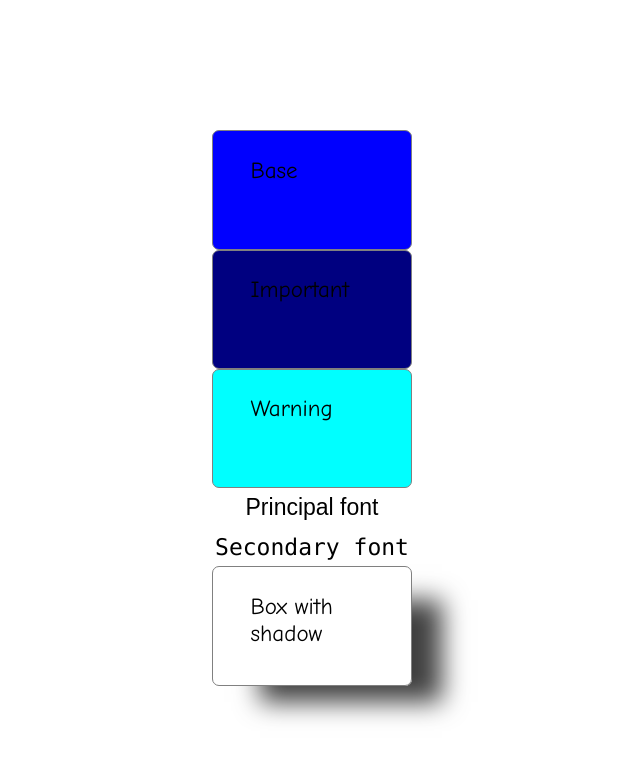
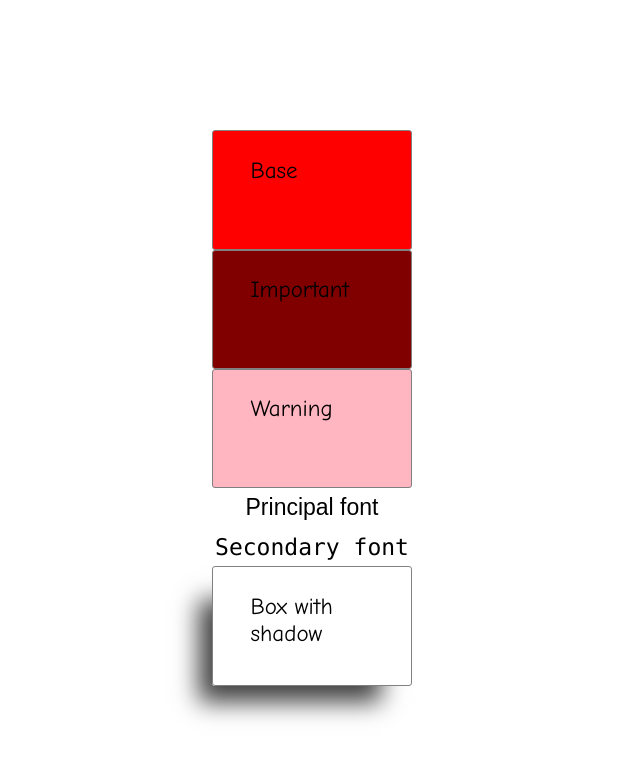
Before and after one commit to arananegra/grid-and-scss, a website built with Parcel: page src/ex2/ex2.html in a window 1280 px wide. Shown: the whole page, without its empty margins (328-968 px from the left). Built offline with nearby package versions, Linux system fonts and the light colour scheme.

Commit message:
Swaped themes on ex2

```diff
--- a/src/ex2/scss/styles.scss
+++ b/src/ex2/scss/styles.scss
@@ -1,3 +1,3 @@
 @import "layout_and_commons";
-@import "themeB";
-//@import "themeA";
+@import "themeA";
+//@import "themeB";
```
Also changed, not shown: README.md.
